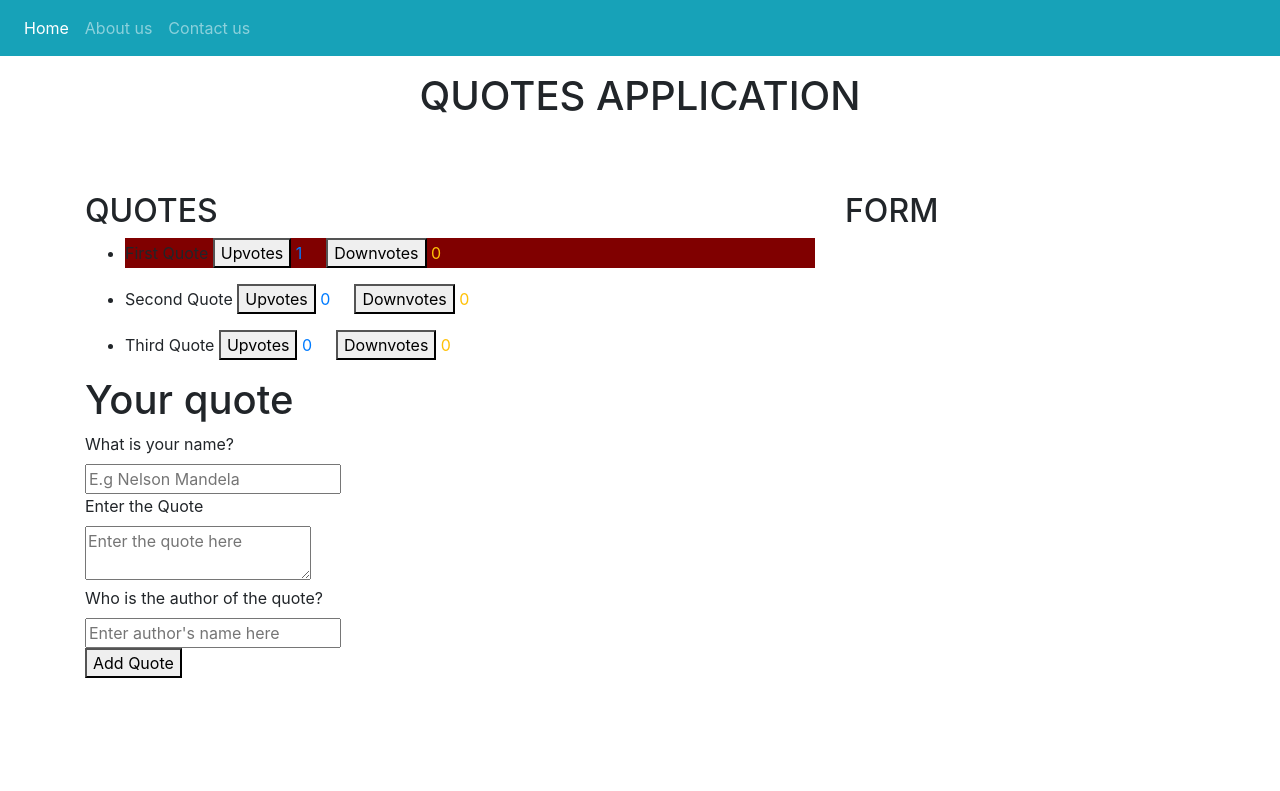
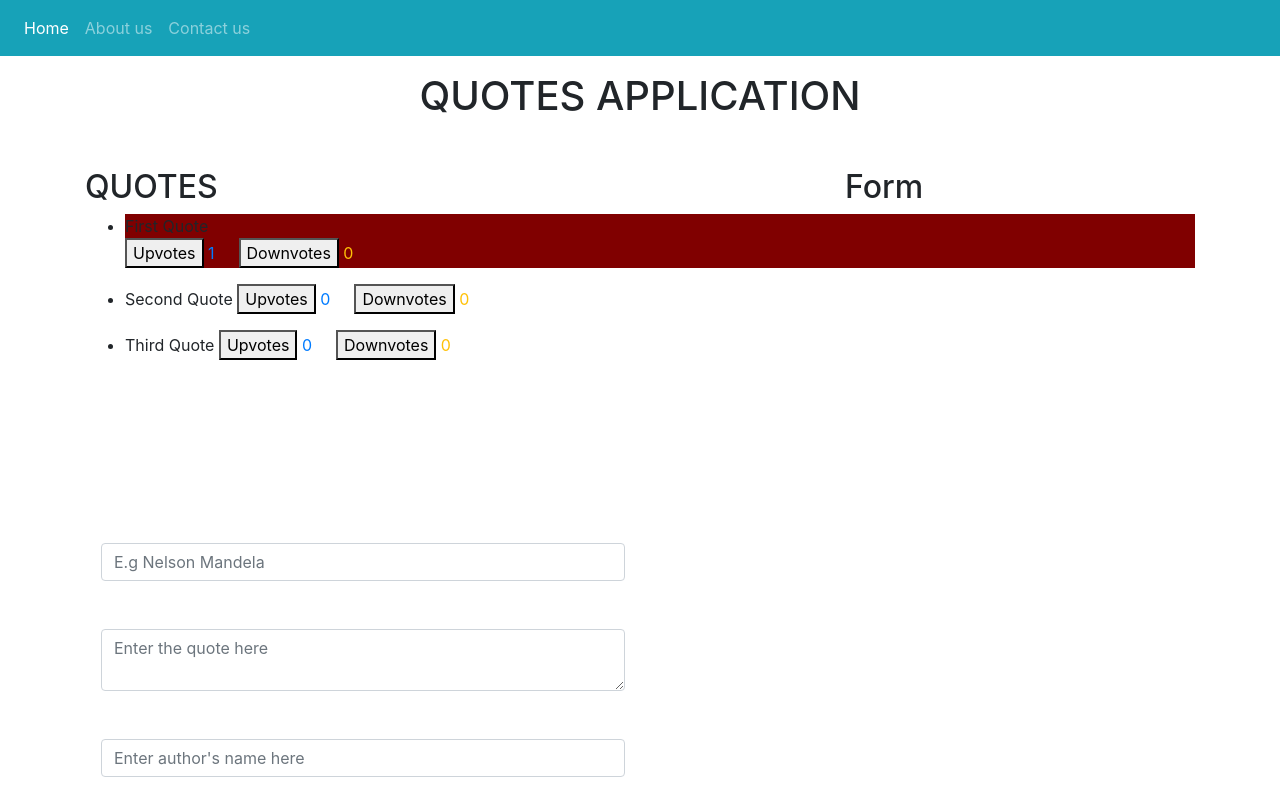
Before and after one commit to Teresiah-cpu/angular-quote-application, an Angular app: page / in a window 1280 px wide. Shown: the top 791 px of the page. Built offline with nearby package versions, Linux system fonts and the light colour scheme.

Commit message:
add functionality for form

```diff
--- a/src/app/app.component.html
+++ b/src/app/app.component.html
@@ -1,19 +1,20 @@
 <app-navbar></app-navbar>
 <h1 class="mt-3 text-center" >QUOTES APPLICATION</h1>
 <div class="container">
-  <div class="row mt-md-5 pt-4">
+  <div class="row mt-5 pt">
     <div class="col-md-8">
       <h2>QUOTES</h2>
-      <app-quotes></app-quotes>
-      <app-form></app-form>
+
 
     </div>
     <div class="col-md-4">
-      <h2>FORM</h2>
+      <h2>Form</h2>
     </div>
 
 
   </div>
+  <app-quotes></app-quotes>
+  <app-form></app-form>
 
 
 
--- a/src/app/app.module.ts
+++ b/src/app/app.module.ts
@@ -7,6 +7,7 @@ import { QuotesComponent } from './quotes/quotes.component';
 import { NavbarComponent } from './navbar/navbar.component';
 import { HighlightDirective } from './highlight.directive';
 import { FormComponent } from './form/form.component';
+import { FormsModule } from '@angular/forms';
 
 @NgModule({
   declarations: [
@@ -18,7 +19,8 @@ import { FormComponent } from './form/form.component';
   ],
   imports: [
     BrowserModule,
-    AppRoutingModule
+    AppRoutingModule,
+    FormsModule
   ],
   providers: [],
   bootstrap: [AppComponent]
--- a/src/app/form/form.component.html
+++ b/src/app/form/form.component.html
@@ -6,27 +6,27 @@
 
 </form> -->
 <h1>Your quote</h1>
-<form action="">
-    <div class="column">
+<form (ngSubmit)='submitQuote()'>
+    <div class="form-group">
         <label for="name">What is your name?</label>
         <div>
-            <input type="text" name="" placeholder="E.g Nelson Mandela" id="name"  name='name'
+            <input type="text" name="" placeholder="E.g Nelson Mandela" class="form-control" id="name" [(ngModel)]="addNewQuote.name" name='name'
                 >
         </div>
     </div>
 
-    <div class="column">
+    <div class="form-group">
         <label for="quote">Enter the Quote</label>
         <div>
-            <textarea name="" placeholder="Enter the quote here" id="quote" cols="20" rows="2"
-                name='theQuote' ></textarea>
+            <textarea name="" placeholder="Enter the quote here" id="quote"[(ngModel)]="addNewQuote.quote" class="form-control" cols="20" rows="2"
+                name='quote' ></textarea>
         </div>
     </div>
 
-    <div class="column">
+    <div class="form-group">
         <label for="author">Who is the author of the quote?</label>
         <div>
-            <input type="text" name="" placeholder="Enter author's name here" id="author"
+            <input type="text" name="" placeholder="Enter author's name here" class="form-control" id="author"[(ngModel)]="addNewQuote.author"
                 name='author' >
         </div>
     </div>
--- a/src/app/form/form.component.ts
+++ b/src/app/form/form.component.ts
@@ -1,4 +1,5 @@
-import { Component, OnInit } from '@angular/core';
+import { Component, EventEmitter, OnInit, Output } from '@angular/core';
+import { Quote } from '../quote';
 
 @Component({
   selector: 'app-form',
@@ -6,6 +7,13 @@ import { Component, OnInit } from '@angular/core';
   styleUrls: ['./form.component.css']
 })
 export class FormComponent implements OnInit {
+   addNewQuote = new Quote(0, '', '', '',0,0);
+  @Output() addQuote = new EventEmitter<Quote>();
+
+  submitQuote(){
+this.addQuote.emit(this.addNewQuote);
+
+  }
 
   constructor() { }
 
--- a/src/app/quote.ts
+++ b/src/app/quote.ts
@@ -3,9 +3,13 @@ export class Quote {
     quote:string;
     upvotes:number;
     downvotes:number;
-    constructor(id:number, quote:string, upvotes:number,downvotes:number){
+    name:string;
+    author:string
+    constructor(id:number, name:string,quote:string,author:string, upvotes:number,downvotes:number){
         this.id=id;
         this.quote=quote;
+        this.name=name;
+        this.author=author;
         this.upvotes=upvotes;
         this.downvotes=downvotes;
 
--- a/src/app/quotes/quotes.component.html
+++ b/src/app/quotes/quotes.component.html
@@ -2,7 +2,8 @@
 <ul *ngFor = 'let quote of quotes' >
     <div *ngIf="quote.upvotes ==highest && quote.upvotes>0;then highlight else empty" ></div>
     <ng-template #highlight>
-        <li appHighlight>{{quote.quote}} <span class="text-primary"> <button>Upvotes</button> {{quote.upvotes}}</span> <span
+        <li appHighlight>{{quote.quote}} <br>
+            <span class="text-primary"> <button>Upvotes</button> {{quote.upvotes}}</span> <span
                 class="text-warning ml-4"> <button>Downvotes</button> {{quote.downvotes}}</span> </li>
 
     </ng-template>
@@ -14,3 +15,7 @@
 
 
 </ul>
+<div class="col-md-6 mt-5 pl-3 text-white" id="cols">
+    <h2>Add Your Favourite Quote</h2>
+    <app-form (addQuote)="addNewQuote($event)"></app-form>
+</div>
--- a/src/app/quotes/quotes.component.ts
+++ b/src/app/quotes/quotes.component.ts
@@ -9,10 +9,18 @@ import { Quote } from '../quote';
 })
 export class QuotesComponent implements OnInit {
   quotes:Quote[]=[
-    new Quote(1, 'First Quote',1,0),
-    new Quote(2, 'Second Quote',0,0),
-    new Quote(3, 'Third Quote',0,0)
+    new Quote(1, '','First Quote', '', 1,0),
+    new Quote(2, '', 'Second Quote', '', 0,0),
+    new Quote(3, '', 'Third Quote', '', 0,0)
+
   ]
+  addNewQuote(quotes:any){
+    let quoteLength = this.quotes.length;
+    quotes.id = quoteLength+1;
+    // quotes.completeDate = new Date(quotes.completeDate)
+    this.quotes.push(quotes)
+
+  }
   arr:number[] = this.quotes.map(quote=>quote.upvotes)
   highest = Math.max(...this.arr)
   constructor() { }
```
Also changed, not shown: src/app/navbar/navbar.component.html (line endings or trailing spaces).
